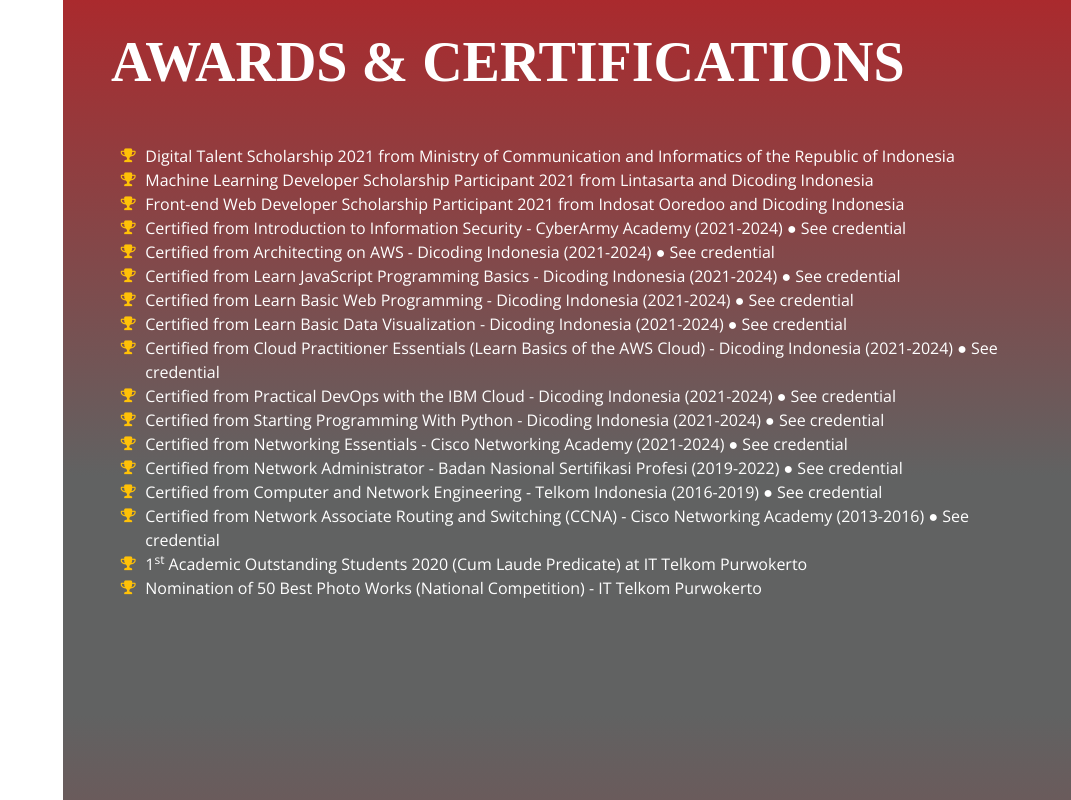
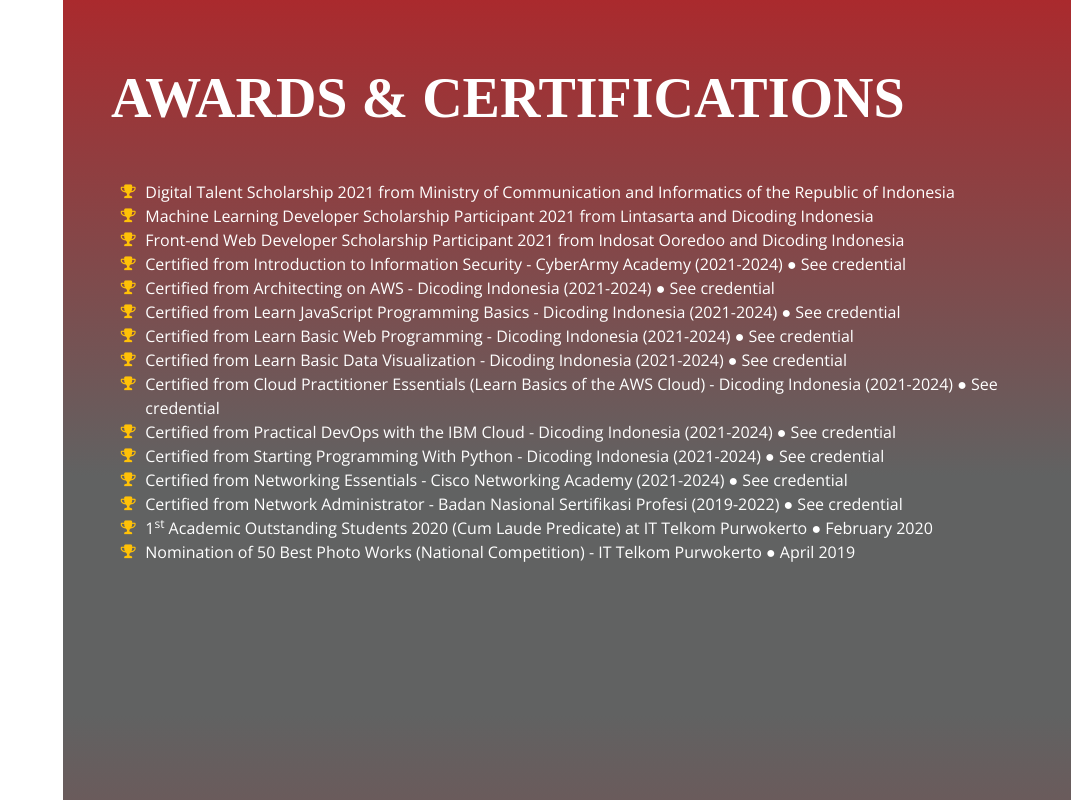
Before and after one commit to hilmansw/profile, a plain HTML site: page index.html in a window 1280 px wide. Shown: the part 3384-4184 px from the top of the page, without its empty margins (209-1280 px from the left). Drawn offline with nearby package versions, Linux system fonts and the light colour scheme; a web font is replaced by a local one.

Commit message:
Update index.html

```diff
--- a/index.html
+++ b/index.html
@@ -280,20 +280,12 @@
             </li>
             <li>
               <i class="fa-li fa fa-trophy text-warning"></i>
-              Certified from Computer and Network Engineering - Telkom Indonesia (2016-2019) ● <a href="#">See credential</a>
+              1<sup>st</sup>
+              Academic Outstanding Students 2020 (Cum Laude Predicate) at IT Telkom Purwokerto ● February 2020
             </li>
             <li>
               <i class="fa-li fa fa-trophy text-warning"></i>
-              Certified from Network Associate Routing and Switching (CCNA) - Cisco Networking Academy (2013-2016) ● <a href="#">See credential</a>
-            </li>
-            <li>
-              <i class="fa-li fa fa-trophy text-warning"></i>
-              1<sup>st</sup>
-              Academic Outstanding Students 2020 (Cum Laude Predicate) at IT Telkom Purwokerto
-            </li>
-            <li>
-              <i class="fa-li fa fa-trophy text-warning"></i>
-              Nomination of 50 Best Photo Works (National Competition) - IT Telkom Purwokerto
+              Nomination of 50 Best Photo Works (National Competition) - IT Telkom Purwokerto ● April 2019
             <li>
           </ul>
         </div>
```
